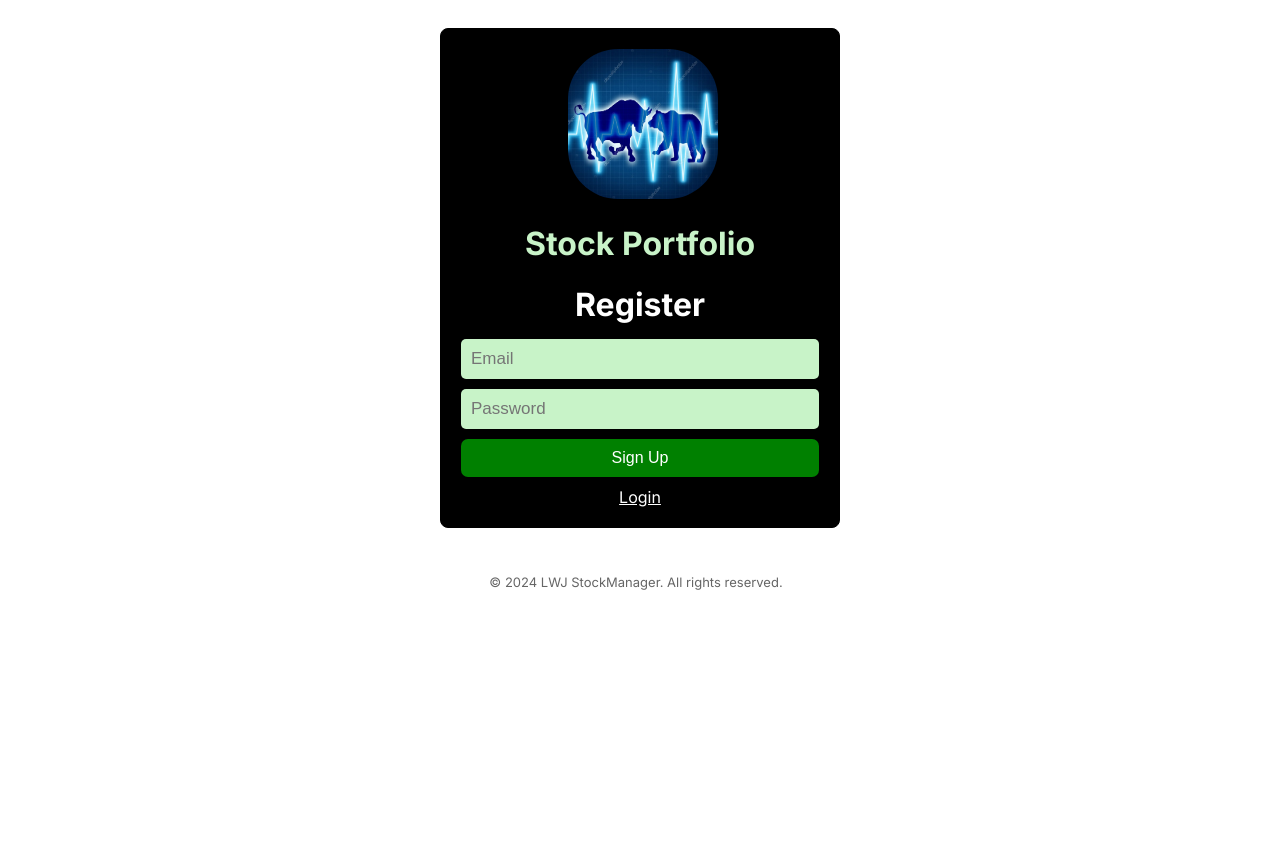
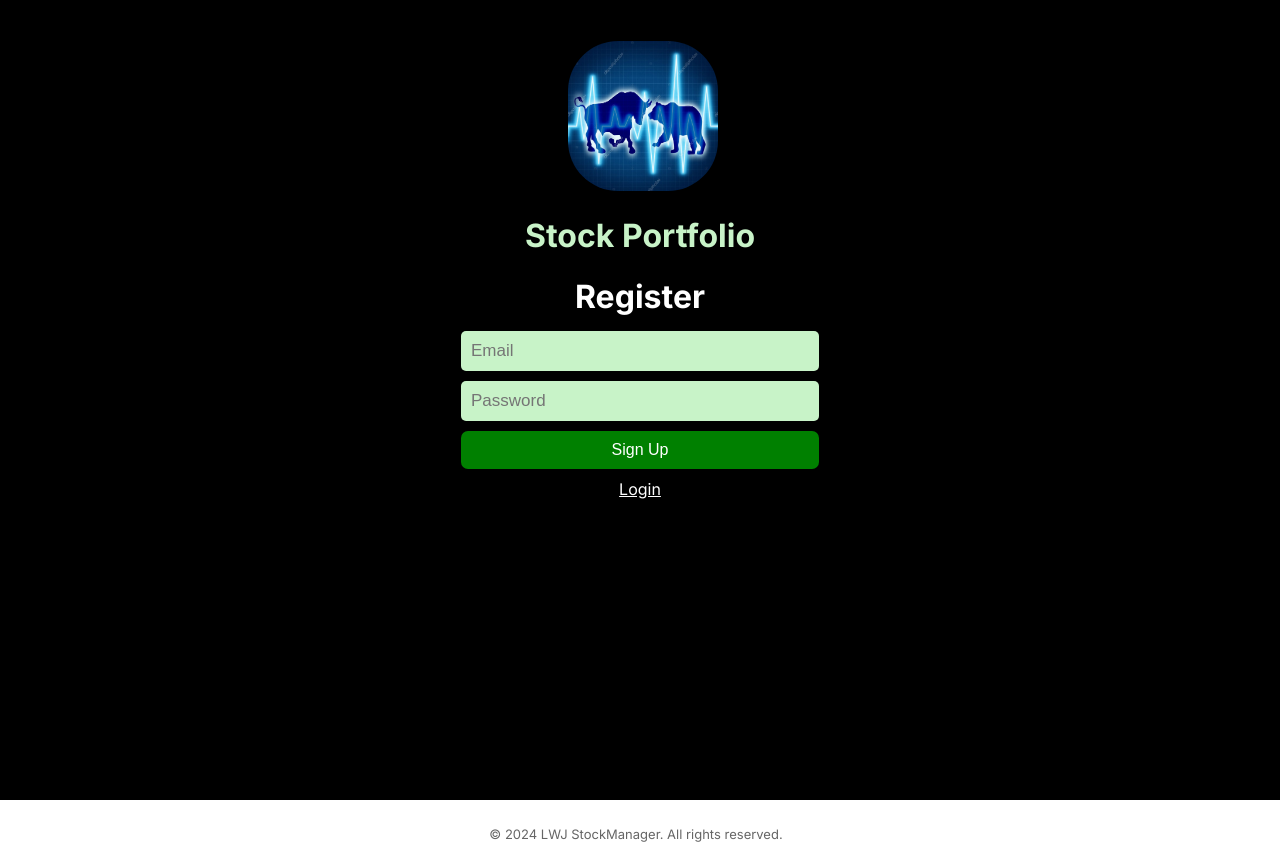
Before and after one commit to uk030621/demoStockManager, a Next.js app: page /signup in a window 1280 px wide. Shown: the top 858 px of the page. Before the commit the page ends 800 px from the top, so only its background shows below. Built offline with nearby package versions, Linux system fonts and the light colour scheme.

Commit message:
Added black backgound to login and signup pages.

```diff
--- a/app/globals.css
+++ b/app/globals.css
@@ -2,7 +2,11 @@ body{
   font-family: Arial, Helvetica, sans-serif;
   color: black;
   /*background-color: #c8f3c8;*/
-
+  /*background-color: #c8f3c8;*/
+  margin: 0;
+  padding: 0;
+  height: 100%;
+  width: 100%;
 }
 
 .return-link-backtointro{
--- a/app/login/page.js
+++ b/app/login/page.js
@@ -38,7 +38,7 @@ export default function LoginPage() {
 
   return (
 
-    <div style={{textAlign:'center', padding: '20px', maxWidth: '100%', boxSizing: 'border-box', border:'none'}}>
+    <div style={{height:'100vh', backgroundColor:'black', margin:'none', textAlign:'center', padding: '0px', maxWidth: '100%', boxSizing: 'border-box', border:'none'}}>
       <div
         style={{
           backgroundColor: 'black',
@@ -56,7 +56,7 @@ export default function LoginPage() {
                         width={150}
                         height={150}
                         priority={true}
-                        style={{ marginLeft: '5px' }}
+                        style={{ marginLeft: '5px', marginTop:'20px' }}
                     />
         <h1 style={{ textAlign: 'center', marginBottom: '15px', color:'#c8f3c8' }}>Stock Portfolio</h1>
         <h1 style={{ textAlign: 'center', marginBottom: '15px', color:'white' }}>Login</h1>
--- a/app/signup/page.js
+++ b/app/signup/page.js
@@ -37,7 +37,7 @@ export default function SignupPage() {
   };
 
   return (
-    <div style={{textAlign:'center', padding: '20px', maxWidth: '100%', boxSizing: 'border-box'}}>
+    <div style={{height:'100vh', backgroundColor:'black', margin:'none', textAlign:'center', padding: '0px', maxWidth: '100%', boxSizing: 'border-box'}}>
       <div
         style={{
           backgroundColor: 'black',
@@ -55,7 +55,7 @@ export default function SignupPage() {
                         width={150}
                         height={150}
                         priority={true}
-                        style={{marginLeft: '5px', borderRadius:'50px' }}
+                        style={{marginLeft: '5px', borderRadius:'50px', marginTop:'20px' }}
                     />
         <h1 style={{ textAlign: 'center', marginBottom: '15px', color:'#c8f3c8' }}>Stock Portfolio</h1>
         <h1 style={{ textAlign: 'center', marginBottom: '15px', color:'white' }}>Register</h1>
```
